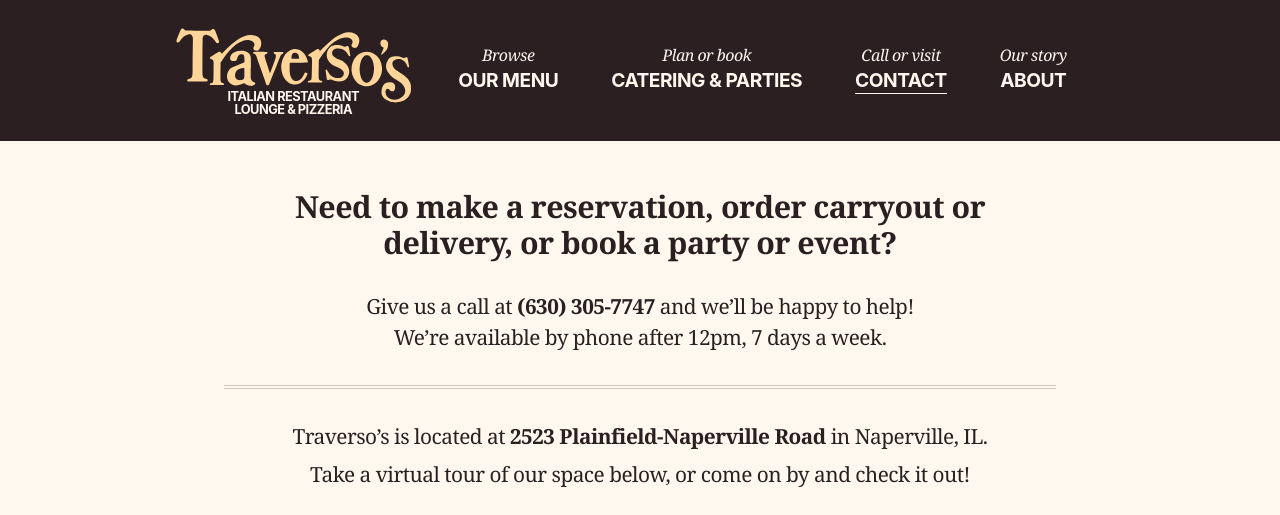
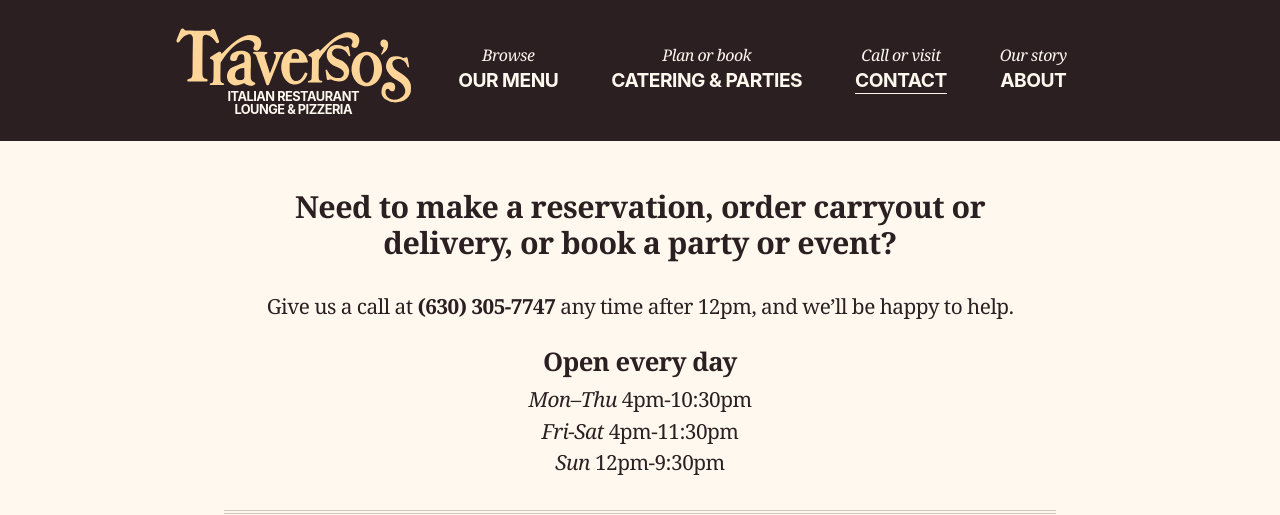
Before and after one commit to traversos/traversos.github.io, a Jekyll site: the page built from contact/index.html, in a window 1280 px wide. Shown: the top 515 px of the page. Built offline with Jekyll 4.4.1, drawn with Linux system fonts in a browser that asks for light colours; nearby versions of some CDN libraries; some of the changed text lies outside the part shown; grey boxes are pictures that could not be loaded.

Commit message:
Refresh photos, tour, copy

```diff
--- a/about/index.html
+++ b/about/index.html
@@ -12,4 +12,7 @@
     <p>Today, we’re happy to welcome you to the newest Traverso’s. It has long been our feeling that there are two places where you can dine in a relaxed and comfortable atmosphere – your home and ours. Welcome to ours.</p>
     <p>–The Traverso Family</p>
   </article>
+  <p class="centered">
+    <img src="/assets/images/entry.jpg" style="display: inline-block; width: 100%;">
+  </p>
 </section>
--- a/contact/index.html
+++ b/contact/index.html
@@ -8,13 +8,19 @@
   </header>
   <article class="centered">
     <p>
-      Give us a call at <strong>(630) 305-7747</strong> and we’ll be happy to help!<br>We’re available by phone after 12pm, 7 days a week.
+      Give us a call at <strong>(630) 305-7747</strong> any time after 12pm, and we’ll be happy to help.
     </p>
+    <h2 class="push-half--bottom">Open every day</h2>
+    <ul class="home-hours">
+      <li><em>Mon–Thu</em> 4pm-10:30pm</li>
+      <li><em>Fri-Sat</em> 4pm-11:30pm</li>
+      <li><em>Sun</em> 12pm-9:30pm</li>
+    </ul>
     <hr>
     <p class="push-half--bottom">Traverso’s is located at <strong>2523 Plainfield-Naperville Road</strong> in Naperville, IL.</p>
-    <p>Take a virtual tour of our space below, or come on by and check it out!</p>
+    <p>Take a virtual tour of our space below, or come on by!</p>
     <div class="video-embed">
-      <iframe src="https://www.google.com/maps/embed?pb=!1m0!3m2!1sen!2sus!4v1448029297540!6m8!1m7!1sv-b__iOn3XkAAAGuqSo-UA!2m2!1d41.71894470570969!2d-88.16782905583295!3f339.89011656236414!4f0.5483519128627421!5f0.7820865974627469" width="100%" frameborder="0" webkitallowfullscreen mozallowfullscreen allowfullscreen class="video-embed__iframe"></iframe>
+      <iframe src="https://www.google.com/maps/embed?pb=!4v1548916989894!6m8!1m7!1sCAoSLEFGMVFpcFBCUmhDNkFTbk42REx2MkJsM2dKOTNZTzFyOU5PVjNXT0lRYkhh!2m2!1d41.718964969822!2d-88.167859000269!3f248.19149245730134!4f-11.641533989023088!5f0.7820865974627469" width="100%" frameborder="0" webkitallowfullscreen mozallowfullscreen allowfullscreen class="video-embed__iframe"></iframe>
     </div>
     <br>
   </article>
--- a/events/index.html
+++ b/events/index.html
@@ -24,7 +24,7 @@
       <img src="/assets/images/partyroom.jpg" style="display: inline-block; width: 100%;">
     </p>
     <p>
-      The party room features a rich decor, hardwood floors, large French doors for privacy and Tuscan-inspired walls splashed with detailed artwork. Check out <a href="/events/parties/">our party packages page</a> for our full menu!
+      The party room features a rich decor, hardwood floors, large French doors for privacy and Tuscan-inspired walls splashed with detailed artwork. Check out <a href="/events/parties/">our party packages page</a> for our full menu.
     </p>
     <p class="centered"><a href="/events/parties/" class="cta-button">See our party packages &rarr;</a></p>
   </article>
```
Also changed, not shown: index.html (+6 -2 lines), assets/images/bar.jpg (added), assets/images/entry.jpg (added), assets/images/partyroom.jpg, assets/images/storefront.jpg.
